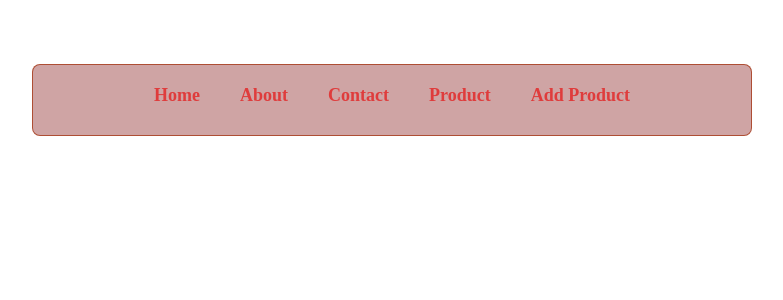
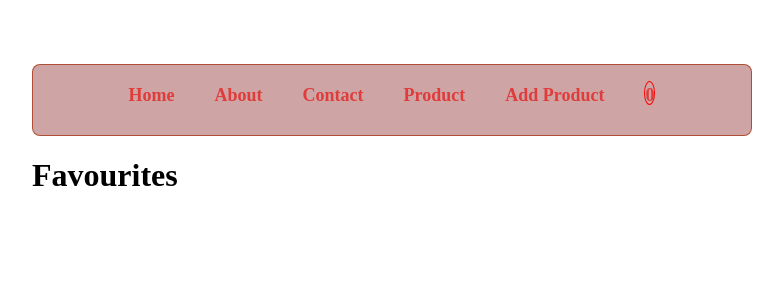
Before and after one commit to rakshitpandey2003/Triweb-Learning, a React (Create React App) app in the folder React/genesis/: page /product/favourite in a window 1280 px wide. Shown: the top 300 px of the page, without its empty margins (248-1031 px from the left). Built offline with nearby package versions, Linux system fonts and the light colour scheme.

Commit message:
added favourites and added styling and functioning to it

```diff
--- a/React/genesis/src/App.js
+++ b/React/genesis/src/App.js
@@ -5,6 +5,7 @@ import { Routes, Route } from "react-router-dom";
 import Product from "./pages/Product";
 import Layout from "./components/layouts/Layout";
 import AddProduct from "./pages/AddProduct";
+import FavouriteItems from './pages/FavouriteItems';
 
 function App() {
   return <Layout>
@@ -14,6 +15,7 @@ function App() {
     <Route path='/contact' element={<Contact/>}></Route>
     <Route path='/product' element={<Product/>}></Route>
     <Route path='/product/add' element={<AddProduct/>}></Route>
+    <Route path='/product/favourite' element={<FavouriteItems />}></Route>
     </Routes>
   </Layout>
 }
--- a/React/genesis/src/components/layouts/MainMenu.js
+++ b/React/genesis/src/components/layouts/MainMenu.js
@@ -1,6 +1,10 @@
 import { Link } from "react-router-dom";
 import MainMenuStyle from "./MainMenu.module.css"
+import FavouriteContext from '../../store/contextFavourite'
+import { useContext } from 'react'
 function MainMenu() {
+    const favouriteContext = useContext(FavouriteContext);
+    const totalFavouriteItem = favouriteContext.favouriteItems.length;
     return <header className={MainMenuStyle.header}>
         <nav>
             <ul>
@@ -9,6 +13,7 @@ function MainMenu() {
                 <li><Link to='/contact'>Contact</Link></li>
                 <li><Link to='/product'>Product</Link></li>
                 <li><Link to='/product/add'>Add Product</Link></li>
+                <li className={MainMenuStyle.favouriteCount} ><Link to="/product/favourite">{totalFavouriteItem}</Link></li>
             </ul>
         </nav>
     </header>
--- a/React/genesis/src/components/layouts/MainMenu.module.css
+++ b/React/genesis/src/components/layouts/MainMenu.module.css
@@ -35,3 +35,22 @@
   .header nav ul li a:hover {
     color: #7d5454;
   }
+
+  .badge {
+    background-color: #6709da;
+    color: white;
+    border-radius: 12px;
+    padding: 0 1rem;
+    margin-left: 0.5rem;
+  }
+
+  .favouriteCount{
+    display:inline-block;
+    width:40px;
+    height:40px;
+    border: 1px solid red;
+    color: red;
+    text-align: center;
+    border-radius: 50%;
+    padding-top: 5px
+  }
--- a/React/genesis/src/components/product/Productitem.js
+++ b/React/genesis/src/components/product/Productitem.js
@@ -1,10 +1,26 @@
 import Wrapper from "../layouts/Wrapper";
 import styles from "./Productitem.module.css";
+import FavouriteContext from '../../store/contextFavourite'
+import { useContext } from 'react'
 function Productitem(props){
-    return <li key = {props.item.id}>
+    const favouriteContext = useContext(FavouriteContext);
+
+    const isFavourite = favouriteContext.isFavouriteItem(props.item._id);
+
+    const toggleFavourite = () => {
+        if (isFavourite) {
+            favouriteContext.removeFavouriteItem(props.item._id);
+        }
+        else {
+            favouriteContext.addFavouriteItem({ ...props.item });
+        }
+    }
+
+    return (
+        <li key={props.item.id}>
             <Wrapper>
                 <div className={styles.image}>
-                <img src={props.item.image} alt="Nothing to display"></img>
+                    <img src={props.item.image} alt="Nothing to display" />
                 </div>
                 <div className={styles.content}>
                     <h2>{props.item.product_name}</h2>
@@ -14,7 +30,14 @@ function Productitem(props){
                 <div className={styles.btn}>
                     <button>Purchase</button>
                 </div>
+                <div>
+                <button className={
+                        isFavourite ? styles.heartFvrt : styles.heartUnfvrt
+                    }
+                        onClick={toggleFavourite}></button>
+                </div>
             </Wrapper>
         </li>
+    )
 }
 export default Productitem;
--- a/React/genesis/src/components/product/Productitem.module.css
+++ b/React/genesis/src/components/product/Productitem.module.css
@@ -25,3 +25,24 @@
 .btn button:hover{
     color: bisque;
 }
+
+.heartFvrt {
+    display:inline-block;
+    width: 40px;
+    aspect-ratio: 1;
+    border-image: radial-gradient(red 69%,#0000 70%) 84.5% fill/100%;
+    clip-path: polygon(-41% 0,50% 91%, 141% 0);
+    background-color: transparent;
+    margin-left: 96%;
+  }
+
+
+  .heartUnfvrt {
+    display:inline-block;
+    width: 40px;
+    aspect-ratio: 1;
+    border-image: radial-gradient(rgb(14, 0, 0) 69%,rgba(1, 0, 0, 0) 70%) 84.5% fill/100%;
+    clip-path: polygon(-41% 0,50% 91%, 141% 0);
+    background-color: transparent;
+    margin-left: 96%;
+  }
--- a/React/genesis/src/components/product/Productlist.js
+++ b/React/genesis/src/components/product/Productlist.js
@@ -3,7 +3,7 @@ import Productitem from "./Productitem"
 function Productlist(props) {
     return <ul className={styles.list}>
                 {props.products.map((item)=>{
-                return <Productitem key={item.id} id={item.id} item = {item}/>
+                return <Productitem key={item._id} id={item._id} item = {item}/>
             })}
     </ul>
 }
--- a/React/genesis/src/index.js
+++ b/React/genesis/src/index.js
@@ -2,9 +2,14 @@ import React from 'react';
 import ReactDOM from 'react-dom/client';
 import App from './App';
 import {BrowserRouter} from 'react-router-dom';
+import { ContextFavourite } from './store/contextFavourite';
 const root = ReactDOM.createRoot(document.getElementById('root'));
 root.render(
-<BrowserRouter><App /></BrowserRouter>
+<ContextFavourite>
+    <BrowserRouter>
+      <App />
+    </BrowserRouter>
+  </ContextFavourite>
 );
 
 // If you want to start measuring performance in your app, pass a function
--- /dev/null
+++ b/React/genesis/src/pages/FavouriteItems.js
@@ -0,0 +1,17 @@
+import FavouriteContext from '../store/contextFavourite'
+import { useContext } from 'react'
+import ProductList from "../components/product/Productlist";
+
+const FavouriteItems = () => {
+
+    const favouriteContext = useContext(FavouriteContext);
+
+  return (
+    <div>
+        <h1>Favourites</h1>
+      <ProductList products={favouriteContext.favouriteItems} />
+    </div>
+  )
+}
+
+export default FavouriteItems
--- /dev/null
+++ b/React/genesis/src/store/contextFavourite.js
@@ -0,0 +1,45 @@
+import { useState ,createContext } from "react";
+
+const FavouriteContext = createContext({
+    favouriteItems:[],
+    addFavouriteItem: () => {},
+    removeFavouriteItem: () => {},
+    isFavouriteItem: () => {}
+})
+
+export const ContextFavourite = (props) => {
+
+    const [userFavourite, setUserFavourite] = useState([]);
+
+    const addFavouriteItem = (product) => {
+        setUserFavourite((prevFav) => {
+          return prevFav.concat(product);
+        });
+    };
+
+    const removeFavouriteItem = (id) => {
+        setUserFavourite((prevData) => {
+          return prevData.filter((product) => product._id !== id);
+        });
+    };
+
+    const isFavouriteItem = (id) => {
+        return userFavourite.some((product) => product._id === id);
+    };
+
+
+    const context = {
+        favouriteItems:userFavourite,
+        addFavouriteItem,
+        removeFavouriteItem,
+        isFavouriteItem
+    }
+
+  return (
+    <FavouriteContext.Provider value={context}>
+        {props.children
+    }</FavouriteContext.Provider>
+  )
+}
+
+export default FavouriteContext
```
Lines whose indentation alone changed are shown as unchanged.
